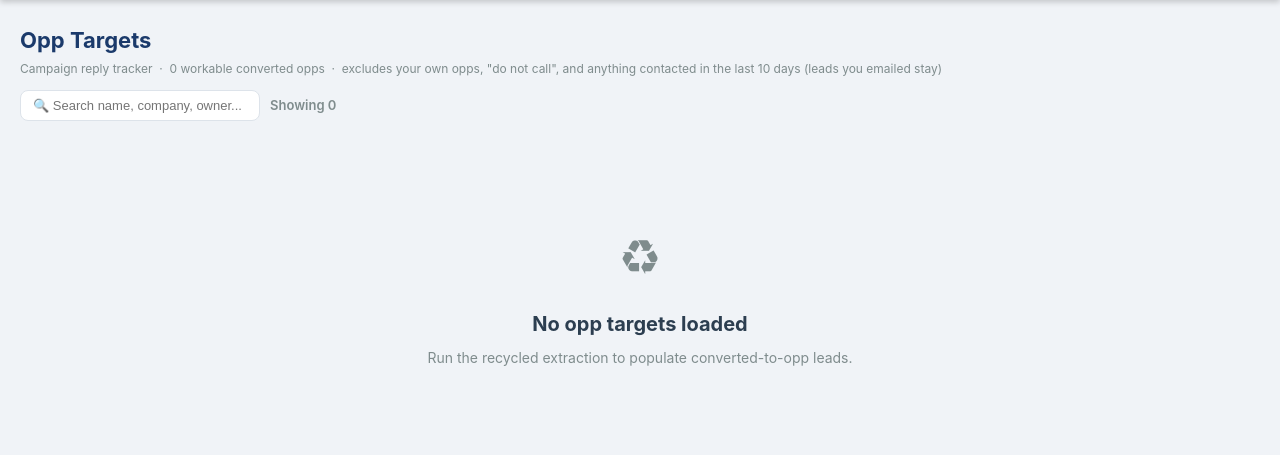
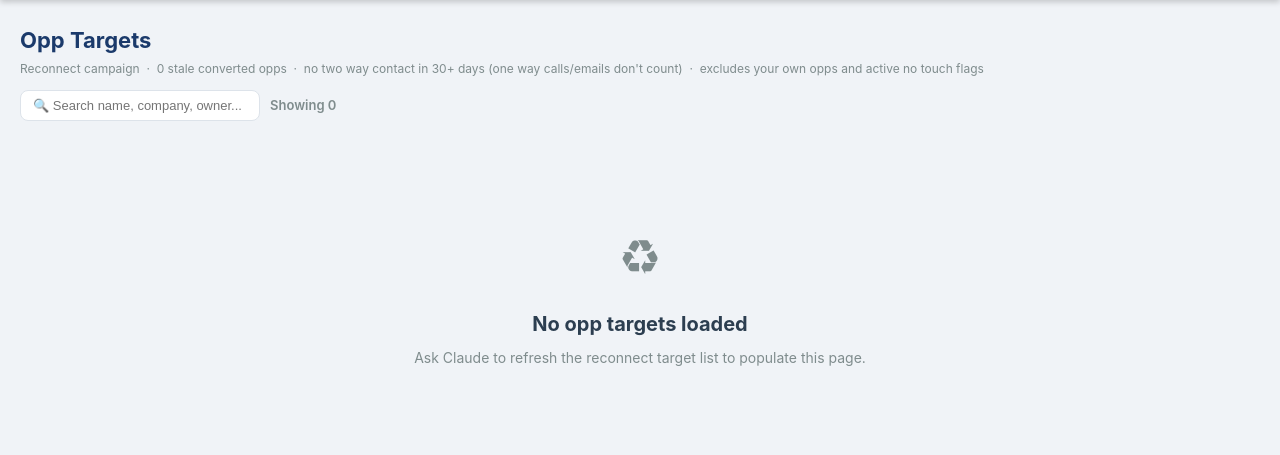
Before and after one commit to bmack99999/Inside-Sales-Claude, a Flask app: page /opp_targets in a window 1280 px wide. Shown: the part 52-507 px from the top of the page. Run offline with Flask 3, Linux system fonts and the light colour scheme.

Commit message:
Repoint Opp Targets page at ingested reconnect-campaign target list
New OppTarget table (delete+replace via ingest type 'opp_targets') replaces
the old hardcoded cohort filter. Page shows segment badges: never connected,
stale convo, one way only, and review: old no touch.

Co-Authored-By: Claude Fable 5 <noreply@anthropic.com>

```diff
--- a/dashboard/app.py
+++ b/dashboard/app.py
@@ -49,7 +49,8 @@ from models import (db, Lead, Opportunity, Callback, KpiLog,
                     RecycledLead, RefreshLog, SkippedToday, LeadColor, LeadNote,
                     SFTaskData, BossMetrics, TeamMetrics, EmailTemplate,
                     LeadEmailQueue, UserNotes, Commission, OppDraftQueue,
-                    Template, Deal, CommissionPayout, PageView, normalize_mid)
+                    Template, Deal, CommissionPayout, PageView, OppTarget,
+                    normalize_mid)
 
 app = Flask(__name__)
 app.config.from_object(Config)
@@ -1233,34 +1234,24 @@ MY_OPP_OWNER_EMAIL = 'bryce.mack@shift4.com'
 
 @app.route('/opp_targets')
 def opp_targets():
-    """Campaign reply tracker: workable converted-to-opp recycled leads.
-    Cohort = converted + has opp + not owned by Bryce + not no_touch +
-    not contacted in the last 10 days (team no-poach window) — EXCEPT leads
-    Bryce has already emailed, which always stay visible so he can track replies
-    even though logging his email made them 'recently contacted'.
-    Colors + per-lead notes persist via LeadColor / LeadNote."""
-    cutoff = (date.today() - timedelta(days=10)).isoformat()  # contacted on/after this = too recent
-
-    emailed_by_me = RecycledLead.my_email_count > 0
-    # Fresh target: not flagged no_touch AND last real contact >10 days ago (or never)
-    fresh_target = db.and_(
-        db.or_(RecycledLead.no_touch == False, RecycledLead.no_touch == None),
-        db.or_(RecycledLead.last_contact_date == None,
-               RecycledLead.last_contact_date < cutoff),
-    )
+    """Campaign reply tracker for the current reconnect campaign.
+    The cohort is the ingested OppTarget list (type 'opp_targets'), computed
+    offline from the recycled pool: converted-to-opp leads not owned by Bryce,
+    with no TWO-WAY contact in 30+ days (one-way calls/emails don't count) and
+    no active no-touch flag. Colors + per-lead notes persist via
+    LeadColor / LeadNote."""
+    targets = {t.sf_id: t.segment for t in OppTarget.query.all()}
+
     q = (RecycledLead.query
-         .filter(RecycledLead.is_converted == True,
-                 RecycledLead.converted_opp_id != None,
-                 db.or_(RecycledLead.opp_owner_email == None,
-                        db.func.lower(RecycledLead.opp_owner_email) != MY_OPP_OWNER_EMAIL),
-                 db.or_(emailed_by_me, fresh_target)))
+         .filter(RecycledLead.id.in_(targets.keys()))) if targets else None
 
     notes = {n.sf_id: n.content for n in LeadNote.query.all()}
     draft_queue = {q.sf_id for q in OppDraftQueue.query.all()}
 
     leads = []
-    for r in q.all():
+    for r in (q.all() if q is not None else []):
         d = r.to_dict()
+        d['segment'] = targets.get(r.id)
         d['days_since_contact'] = days_since(d.get('last_contact_date'))
         if d['days_since_contact'] == 9999:
             d['days_since_contact'] = None
@@ -1345,6 +1336,20 @@ def api_ingest():
         ))
         db.session.commit()
         return jsonify({'ok': True, 'leads': len(data.get('leads', []))})
+
+    elif ingest_type == 'opp_targets':
+        # Delete+replace the reconnect-campaign target list (Opp Targets page).
+        targets = data.get('targets', [])
+        OppTarget.query.delete(synchronize_session=False)
+        db.session.flush()
+        for t in targets:
+            db.session.add(OppTarget(
+                sf_id    = t['sf_id'],
+                segment  = t.get('segment'),
+                added_at = t.get('added_at'),
+            ))
+        db.session.commit()
+        return jsonify({'ok': True, 'targets': len(targets)})
 
     elif ingest_type == 'metrics':
         m = data.get('metrics', {})
--- a/dashboard/templates/opp_targets.html
+++ b/dashboard/templates/opp_targets.html
@@ -7,8 +7,8 @@
   <div class="header-left">
     <h1 class="page-title">Opp Targets</h1>
     <div class="header-meta">
-      Campaign reply tracker &nbsp;·&nbsp; {{ count }} workable converted opps
-      &nbsp;·&nbsp; excludes your own opps, "do not call", and anything contacted in the last 10 days (leads you emailed stay)
+      Reconnect campaign &nbsp;·&nbsp; {{ count }} stale converted opps
+      &nbsp;·&nbsp; no two way contact in 30+ days (one way calls/emails don't count) &nbsp;·&nbsp; excludes your own opps and active no touch flags
     </div>
   </div>
   <div class="header-right" style="display:flex;align-items:center;gap:10px;">
@@ -57,8 +57,13 @@
         <td>{{ loop.index }}</td>
         <td class="recycled-name">
           <a href="{{ l.opp_url }}" target="_blank" class="recycled-name-link">{{ l.company or '—' }}</a>
-          {% if l.no_touch %}<span class="ot-notouch-badge" title="Flagged no-touch (do not call / demo set, etc.) — showing because you emailed them">no touch</span>{% endif %}
-          <div class="ot-contact-sub">{{ l.name or '' }}</div>
+          {% if l.no_touch %}<span class="ot-notouch-badge" title="Notes contain a no-touch phrase (do not call / demo set, etc.) — check the attempt notes before emailing">no touch</span>{% endif %}
+          <div class="ot-contact-sub">{{ l.name or '' }}
+            {% if l.segment == 'never_connected' %}<span class="ot-seg-badge ot-seg-never">never connected</span>
+            {% elif l.segment == 'stale_conversation' %}<span class="ot-seg-badge ot-seg-stale">stale convo</span>
+            {% elif l.segment == 'one_way_only' %}<span class="ot-seg-badge ot-seg-oneway">one way only</span>
+            {% elif l.segment == 'review_no_touch' %}<span class="ot-seg-badge ot-seg-review">review: old no touch</span>{% endif %}
+          </div>
         </td>
         <td>
           {% if l.phone %}<a href="tel:{{ l.phone }}" class="card-phone">{{ l.phone }}</a>{% else %}—{% endif %}
@@ -91,7 +96,7 @@
 <div class="empty-state">
   <div class="empty-icon">&#9851;</div>
   <h2>No opp targets loaded</h2>
-  <p>Run the recycled extraction to populate converted-to-opp leads.</p>
+  <p>Ask Claude to refresh the reconnect target list to populate this page.</p>
 </div>
 {% endif %}
 
@@ -115,6 +120,14 @@
 <style>
   .ot-notes-th, .ot-notes-cell { width: 280px; }
   .ot-contact-sub { font-size: 12px; color: #8a97ad; margin-top: 2px; }
+  .ot-seg-badge {
+    display: inline-block; margin-left: 6px; padding: 1px 7px;
+    border-radius: 9px; font-size: 10px; font-weight: 600; vertical-align: middle;
+  }
+  .ot-seg-never  { background: #fdeaea; color: #b03a3a; }
+  .ot-seg-stale  { background: #fdf3e0; color: #a06a12; }
+  .ot-seg-oneway { background: #e8eefc; color: #3556a8; }
+  .ot-seg-review { background: #f3e8fc; color: #7a35a8; }
   .ot-note {
     width: 100%; min-height: 30px; resize: vertical; box-sizing: border-box;
     border: 1px solid #d9e0ea; border-radius: 6px; padding: 6px 8px;
```
Also changed, not shown: dashboard/models.py (+16 -0 lines).
